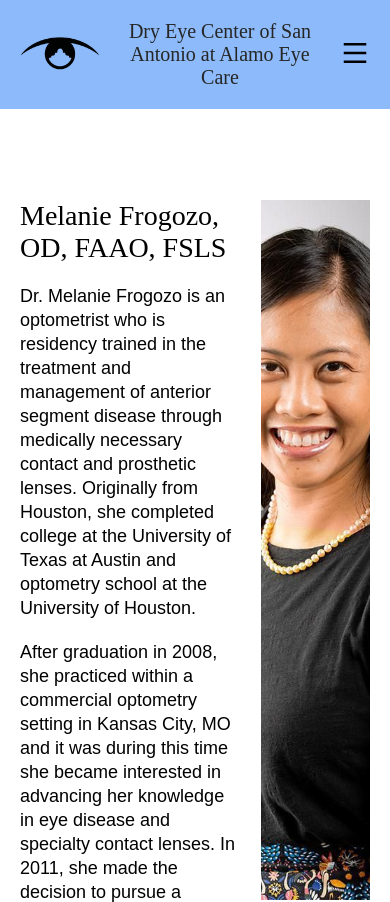
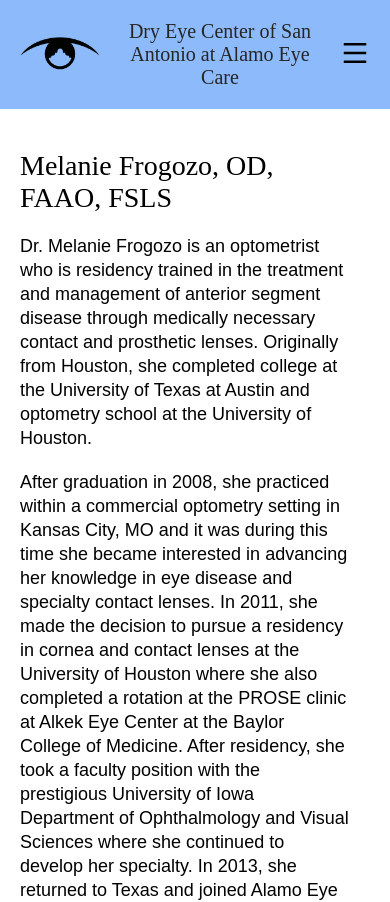
Before and after one commit to kathyhahahahoang/dry-eye-center, a React (Vite) app: page /doctors in a window 390 px wide. Shown: the top 902 px of the page. Built offline with nearby package versions, Linux system fonts and the light colour scheme; a web font is replaced by a local one.

Commit message:
Remove doctor pictures before 1000px

```diff
--- a/src/pages/Doctors.module.scss
+++ b/src/pages/Doctors.module.scss
@@ -3,6 +3,14 @@
   display: flex;
   flex-direction: column;
   gap: 20rem;
+
+  @media (max-width: 1500px) {
+    padding: var(--padding-large);
+  }
+
+  @media (max-width: 1000px) {
+    gap: 10rem;
+  }
 }
 
 .doctor-details {
@@ -10,47 +18,26 @@
   display: flex;
   flex-direction: column;
   gap: 2rem;
+
+  @media (max-width: 1000px) {
+    width: 100%;
+  }
 }
 
 .doctor-picture {
   width: 33%;
 
+  @media (max-width: 1000px) {
+    width: 0%;
+  }
+
   img {
     width: 100%;
     height: 70rem;
     object-fit: cover;
+
+    @media (max-width: 1500px) {
+      height: 50rem;
+    }
   }
 }
-// .container {
-//   width: 100%;
-//   height: 100%;
-//   display: flex;
-//   flex-direction: column;
-//   padding-top: 15rem;
-// }
-
-// .doctor-container {
-//   padding: 10rem 0;
-//   color: var(--color-grey-dark);
-// }
-
-// // .doctor-container + .doctor-container {
-
-// // }
-
-// .text-container {
-//   display: flex;
-//   flex-direction: column;
-//   gap: 3rem;
-// }
-
-// .intro {
-//   display: flex;
-//   flex-direction: column;
-// }
-
-// .picture {
-//   width: 100%;
-//   height: 70rem;
-//   object-fit: cover;
-// }
```
